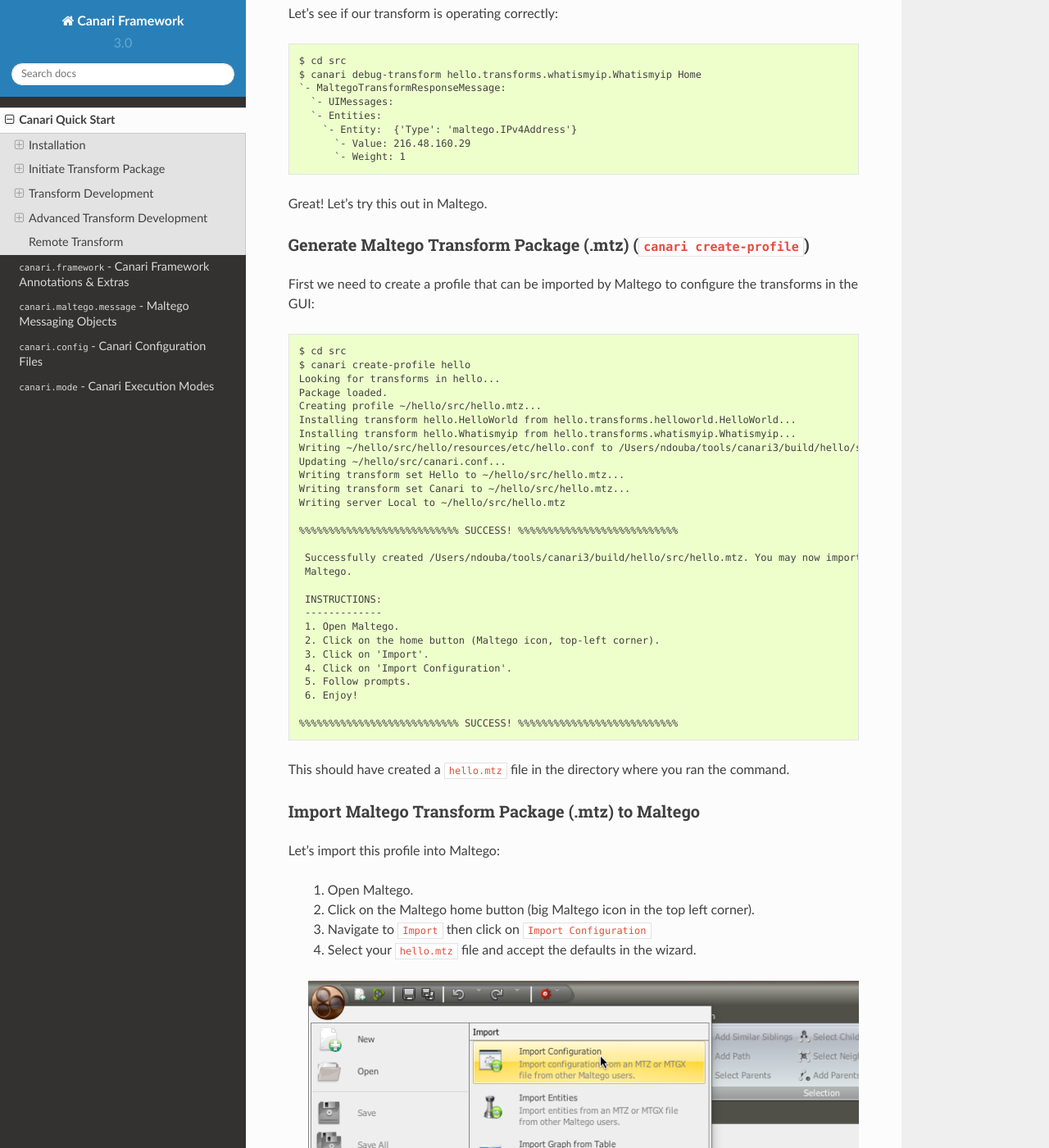
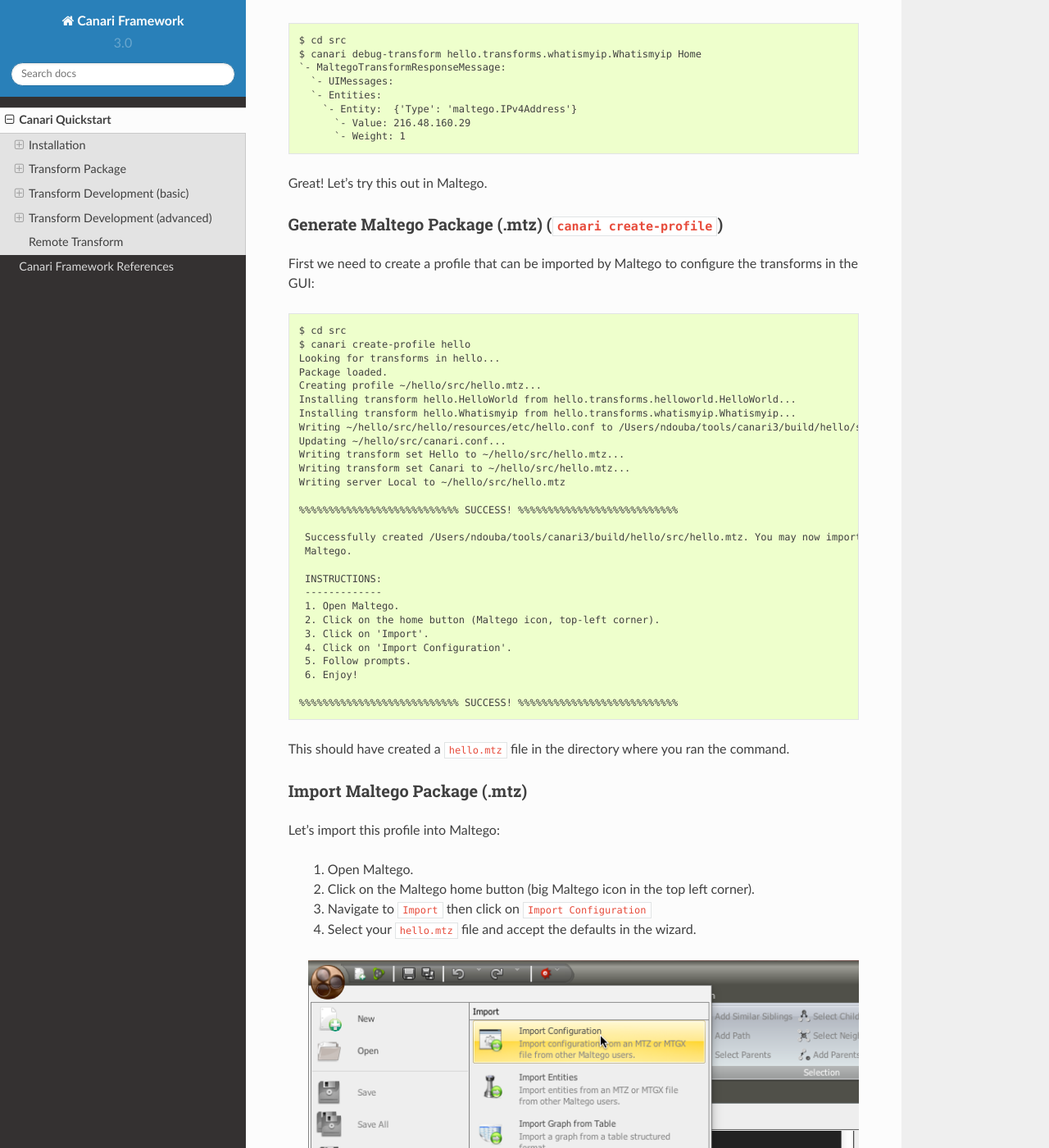
Before and after one commit to malleum-inc/canari3, a Sphinx documentation site: the page built from docs/canari.quickstart.rst, in a window 1280 px wide and 1400 px high, scrolled down 6506 px. Shown: the whole window at 82% size. Built offline with Sphinx 7.4.7 and the Read the Docs theme 2.0.0, drawn with Linux system fonts in a browser that asks for light colours; some of the changed text lies outside the part shown.

Commit message:
DOC: restructuring the documentation

```diff
--- a/docs/canari.mode.rst
+++ b/docs/canari.mode.rst
@@ -1,20 +1,7 @@
-:mod:`canari.mode` - Canari Execution Modes
-===========================================
+Execution Modes (``canari.mode``)
+*********************************
 
-.. module:: canari.mode
-    :synopsis: Canari execution modes
-.. moduleauthor:: Nadeem Douba <ndouba@redcanari.com>
-.. sectionauthor:: Nadeem Douba <ndouba@redcanari.com>
-
-.. versionadded:: 3.0
-
-------------
-
-Canari now supports the concept of execution modes. Execution modes allow transform developers to detect what
-context a transform is operating in (i.e. local or remote, production or debug, etc.) and alter the behaviour of their
-transforms accordingly. Execution modes also globally enable or disable high-risk functionality or modules that you
-would normally allow in local transform mode. Here's an example of how a transform can check if it's running as a local
-or transform::
+Canari now supports the concept of execution modes. Execution modes allow transform developers to detect what context a transform is operating in (i.e. local or remote, production or debug, etc.) and alter the behaviour of their transforms accordingly. Execution modes also globally enable or disable high-risk functionality or modules that you would normally allow in local transform mode. Here's an example of how a transform can check if it's running as a local or transform::
 
     from canari.maltego.entities import Phrase,WebSite
     from canari.mode import is_local_exec_mode
--- a/docs/canari.quickstart.rst
+++ b/docs/canari.quickstart.rst
@@ -1,21 +1,18 @@
-Canari Quick Start
-==================
+Canari Quickstart
+#################
 
 .. moduleauthor:: Nadeem Douba <ndouba@redcanari.com>
 .. sectionauthor:: Nadeem Douba <ndouba@redcanari.com>
 
-------------
-
-Welcome to the Canari Framework - the world's most advanced rapid transform development framework for Maltego. In this
-quickstart tutorial we'll go over how you can take advantage of Canari's powerful feature set to create your own Maltego
-transform package. We'll start by developing a local transform package and then migrate that over to a remote transform
-package which you can distributed via the `Paterva TDS <https://cetas.paterva.com/TDS/>`_. Enough jibber jabber and
-let's get this show on the road.
-
 .. _installation:
 
 Installation
-------------
+************
+
+Welcome to the Canari Framework - the world's most advanced rapid transform development framework for Maltego. In this quickstart tutorial we'll go over how you can take advantage of Canari's powerful feature set to create your own Maltego transform package. We'll start by developing a local transform package and then migrate that over to a remote transform package which you can distributed via the `Paterva TDS <https://cetas.paterva.com/TDS/>`_. Enough jibber jabber and let's get this show on the road.
+
+
+
 Canari requires the following dependencies to get started:
 
     #. Python 2.7 or later (prior to Python 3) - `Download <https://www.python.org/downloads/>`_
@@ -27,14 +24,17 @@
     Canari does not support Python version 3.
 
 Installing Dependencies
-^^^^^^^^^^^^^^^^^^^^^^^
-**Linux Debian-based**
+=======================
+
+Linux Debian-based
+------------------
 
 On Debian-based (Ubuntu, Kali, etc.) systems, all these dependencies can be installed using :program:`apt-get`::
 
     $ sudo apt-get install python2.7 python-virtualenv python-setuptools
 
-**Linux - Fedora-based**
+Linux - Fedora-based
+--------------------
 
 On Fedora-based (Fedora, RedHat, CentOS, etc.) systems, all these dependencies can be installed using :program:`yum`::
 
@@ -43,7 +43,8 @@
          readline-devel tk-devel gdbm-devel db4-devel libpcap-devel xz-devel python-devel
     $ sudo easy_install virtualenv
 
-**Mac OS/X**
+Mac OS/X
+--------
 
 On Mac OS/X, make sure to install `Xcode <https://itunes.apple.com/ca/app/xcode/id497799835?mt=12>`_ from the App Store,
 first. Then install the command-line tools like so::
@@ -55,7 +56,7 @@
     $ sudo easy_install virtualenv
 
 Installing Canari
-^^^^^^^^^^^^^^^^^
+=================
 Once you have all your dependencies installed, you can now install Canari. We recommend creating a virtual environment
 to reduce clutter in your default Python site-package directory. Virtual environments can be created easily like so::
 
@@ -90,13 +91,13 @@
 Now you're all set to get started developing your first transform package!
 
 
-Initiate Transform Package
---------------------------
+Transform Package
+*****************
 Let's start by creating our first transform package. This will include an example "Hello World!" transform for your convenience.
 
 
 Creating a Transform Package
-^^^^^^^^^^^^^^^^^^^^^^^^^^^^
+============================
 
 To create a transform package we use the :program:`canari` commander like so::
 
@@ -124,7 +125,7 @@
 
 
 Directories and Files Structure
-^^^^^^^^^^^^^^^^^^^^^^^^^^^^^^^^^^^^^^^^^^^^^^^^^^^^^^
+===============================
 
 Inside ``hello`` folder you can find the following files and directory structure:
 
@@ -145,8 +146,8 @@
 * ``src/hello/resources/maltego`` - directory is where your `entities.mtz` and `*.machine` files can be stored for auto install and uninstall.
 
 
-Overview of Example Transform
-^^^^^^^^^^^^^^^^^^^^^^^^^^^^^
+Overview of Transform Example
+=============================
 
 Let's drop into that directory and run our default transform. As mentioned earlier, each time you create a new transform package, a "Hello World!" transform gets created for your reference. We'll execute this transform using the :program:`canari debug-transform` transform runner::
 
@@ -200,11 +201,11 @@
 
 Now that we've run our first transform successfully and understand the use of transform fields, let's create our first custom transform.
 
-Transform Development
----------------------
+Transform Development (basic)
+*****************************
 
 Developing a Transform (``canari create-transform``)
-^^^^^^^^^^^^^^^^^^^^^^^^^^^^^^^^^^^^^^^^^^^^^^^^^^^^
+====================================================
 
 Using the same package above, in our ``hello`` directory, let's start off by creating a transform using the :program:`canari create-transform` commandlet, like so::
 
@@ -264,8 +265,8 @@
 
 Great! Let's try this out in Maltego.
 
-Generate Maltego Transform Package (.mtz) (``canari create-profile``)
-^^^^^^^^^^^^^^^^^^^^^^^^^^^^^^^^^^^^^^^^^^^^^^^^^^^^^^^^^^^^^^^^^^^^^
+Generate Maltego Package (.mtz) (``canari create-profile``)
+===========================================================
 
 First we need to create a profile that can be imported by Maltego to configure the transforms in the GUI::
 
@@ -301,8 +302,8 @@
 This should have created a ``hello.mtz`` file in the directory where you ran the command.
 
 
-Import Maltego Transform Package (.mtz) to Maltego
-^^^^^^^^^^^^^^^^^^^^^^^^^^^^^^^^^^^^^^^^^^^^^^^^^^
+Import Maltego Package (.mtz)
+=============================
 
 Let's import this profile into Maltego:
 
@@ -319,7 +320,7 @@
 
 
 Run Transform in Maltego
-^^^^^^^^^^^^^^^^^^^^^^^^^
+========================
 
 Once you've successfully imported your profile, create a new graph and drag a ``Location`` entity onto the graph. Then right click on the newly created ``Location`` entity, look for the ``Hello`` transform set, and click ``Whatismyip``.
 
@@ -337,20 +338,22 @@
 
 
 
-Advanced Transform Development
-------------------------------
+Transform Development (advanced)
+********************************
 
 Visual Customization
-^^^^^^^^^^^^^^^^^^^^
+====================
 
-**Transform name in Maltego interface**
+Transform name
+--------------
 
 Let's say you wanted to change the name of the transform as it appears in Maltego. There are two ways of doing this:
 
     #. You can adjust the transform class' name into camel case (i.e. ``Whatismyip`` to ``WhatIsMyIP``). This will tell Canari to insert a space between each uppercase letter in the transform's name in Maltego.
     #. You can set the transform class' ``display_name`` property to the label of your choice.
 
-**Link and Entity decorations**
+Link and Entity decorations
+---------------------------
 
 Let's say we wanted to add a little more information or color to our graphs. Maltego supports both link and entity decorations. Labels, colors, thicknesses and styles can be applied to the links or edges connecting the output entities to their parent input entities. Entities can be bookmarked (or starred) and comments can be attached. Let's add a link label and bookmark the ``Location`` entity returned in our previous example::
 
@@ -382,7 +385,8 @@
 
         Entity with link label and bookmark (left) versus undecorated entity (right)
 
-**Entity Icon decoration**
+Entity Icon decoration
+----------------------
 
 Finally, let's add an icon to our output entity. Since we're working with locations, we'll set the output entity's icon to the flag that corresponds with the country code::
 
@@ -411,7 +415,7 @@
 
 
 Custom Entities
-^^^^^^^^^^^^^^^
+===============
 
 Now that we know how to return entities to Maltego, let's take a look at how to receive input. In this example we'll use the `FreeGeoIP <https://freegeoip.net>`_ JSON API to get the country, city, and region associated with an IP address. The transform will be designed with the following design principles:
 
@@ -504,7 +508,7 @@
 Now that we've covered the ``request`` and ``response`` parameters, let's take a look at the ``config`` parameter and how we can use it to make our transforms configurable.
 
 Configuration Files
-^^^^^^^^^^^^^^^^^^^
+===================
 
 Now that you're familiar with the request and response architecture in Canari, let's make our transforms configurable. Let's assume we want to store the URL to our GeoIP API endpoint for our ``IPToLocation`` in a configuration file. First,
 let's open the ``src/hello/resources/etc/hello.conf`` file in a text editor. You'll notice a bunch of default values in
@@ -562,7 +566,7 @@
 
 
 Subclassing
-^^^^^^^^^^^
+===========
 
 Let's try it out by subclassing the :class:`Whatismyip` and adding the following lines to the end of the
 ``src/hello/transforms/whatismyip.py`` file::
@@ -592,7 +596,7 @@
 
 
 Remote Transform
-----------------
+****************
 
 If you're using Maltego Chlorine or later, you will probably be familiar with the Transform Hub (figure below) that appears as soon as Maltego is opened in the "Home" tab. The transform hub provides access to transforms provided by several providers. These providers operate transform application servers that host remotely accessible transforms or remote transforms.
 
@@ -705,16 +709,11 @@
     Writing canari.conf to '/var/plume'...
     done!
 
-The Plume root directory (`/var/plume`) is where you will be running the :program:`canari load-plume-package` or
-:program:`canari unload-plume-package` commands. It's also where the `canari.conf` file for Plume will be stored as well
-as any static resources your transform package may rely on. Make note of the path you used for the Plume root directory
-as we'll be using it later::
+The Plume root directory (`/var/plume`) is where you will be running the :program:`canari load-plume-package` or :program:`canari unload-plume-package` commands. It's also where the `canari.conf` file for Plume will be stored as well as any static resources your transform package may rely on. Make note of the path you used for the Plume root directory as we'll be using it later::
 
     server$ export PLUME_ROOT=/var/plume
 
-Next, decompress your ``hello-1.0.tar.gz`` archive and run :program:`python setup.py install` from within the ``hello/``
-directory. At this point all our dependencies have been installed and all we need to do is configure Plume to load the
-Canari transform package::
+Next, decompress your ``hello-1.0.tar.gz`` archive and run :program:`python setup.py install` from within the ``hello/`` directory. At this point all our dependencies have been installed and all we need to do is configure Plume to load the Canari transform package::
 
     server$ cd $PLUME_ROOT
     server$ canari load-plume-package hello
@@ -723,8 +722,7 @@
     /var/plume/canari.conf already exists. Would you like to overwrite it? [y/N]:
     Please restart plume for changes to take effect.
 
-At this point, we are ready to go and all we have to do is run our init script (i.e. :program:`/etc/init.d/plume start`)
-from the init script directory::
+At this point, we are ready to go and all we have to do is run our init script (i.e. :program:`/etc/init.d/plume start`) from the init script directory::
 
     server$ /etc/init.d/plume start
     Starting plume: non-SSL server
@@ -750,8 +748,7 @@
 
     #. Finally, click `Add Transform` to add your transform to the seed.
 
-Now for the moment of truth, copy the seed URL from the `Paterva TDS console <https://cetas.paterva.com/TDS/seeds>`_ and
-add it to Maltego.
+Now for the moment of truth, copy the seed URL from the `Paterva TDS console <https://cetas.paterva.com/TDS/seeds>`_ and add it to Maltego.
 
 
 .. _bottom:
--- /dev/null
+++ b/docs/canari.references.rst
@@ -0,0 +1,13 @@
+Canari Framework References
+###########################
+
+.. moduleauthor:: Nadeem Douba <ndouba@redcanari.com>
+.. sectionauthor:: Nadeem Douba <ndouba@redcanari.com>
+
+.. toctree::
+   :maxdepth: 4
+
+   canari.framework.rst
+   canari.maltego.message.rst
+   canari.config.rst
+   canari.mode.rst
```
Also changed, not shown: docs/canari.config.rst (+9 -30 lines), docs/canari.framework.rst (+7 -16 lines), docs/canari.maltego.message.rst (+15 -30 lines), docs/index.rst (+2 -5 lines).
